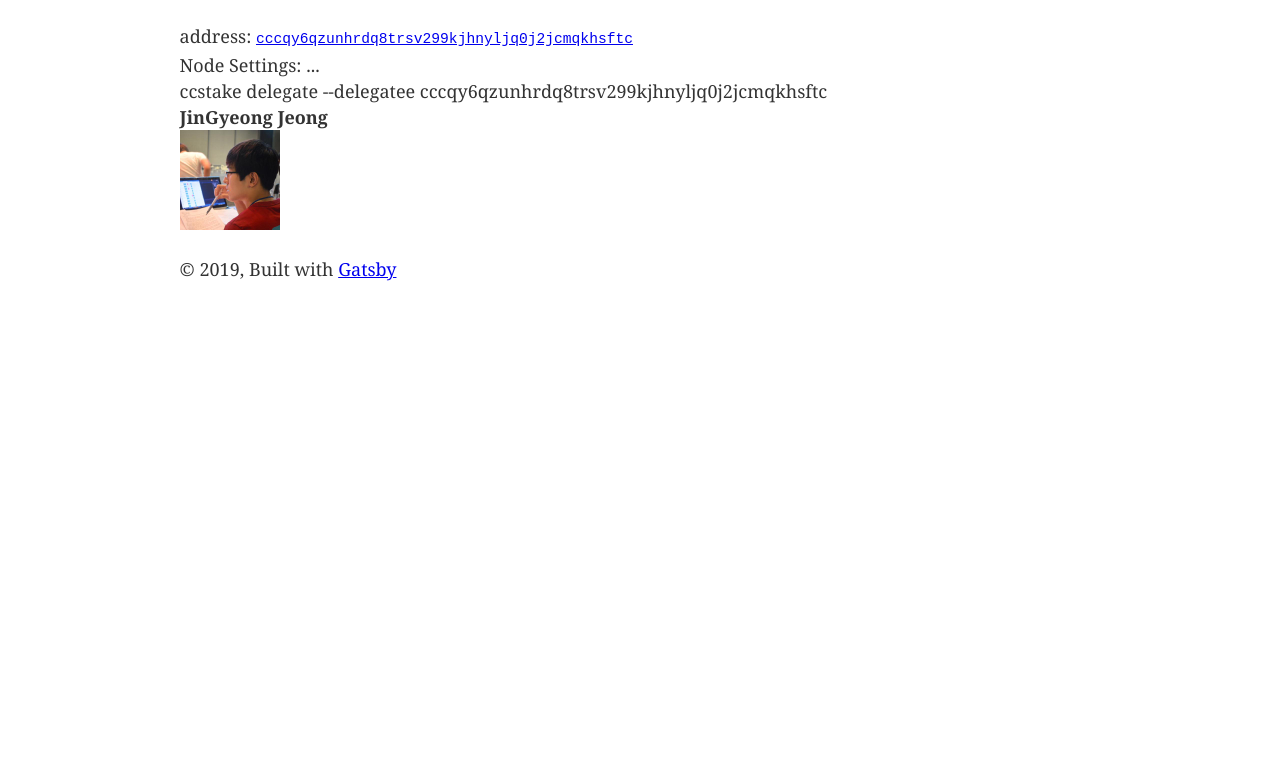
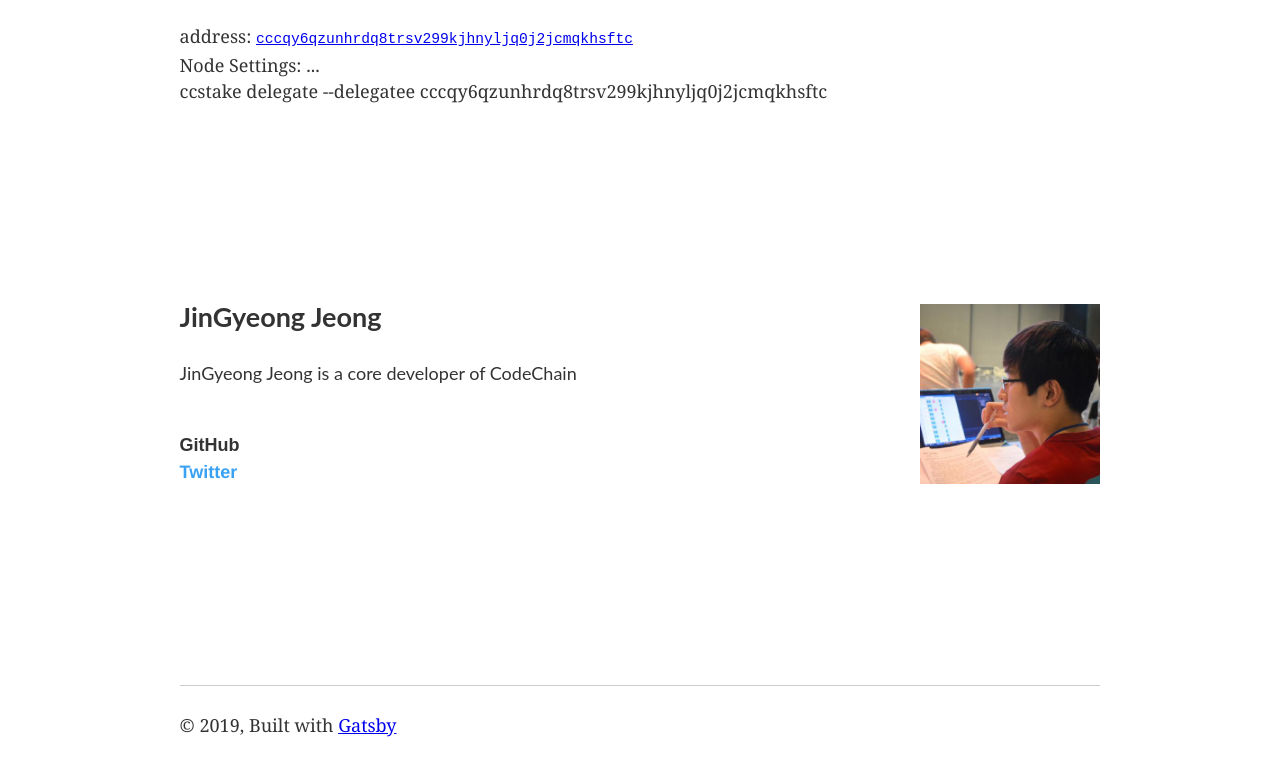
Before and after one commit to joojis/codechain-validator-page, a Gatsby site: page / in a window 1280 px wide. Shown: the part 100-864 px from the top of the page. Before the commit the page ends 800 px from the top, so only its background shows below. Built offline with nearby package versions, Linux system fonts and the light colour scheme; Gatsby itself is replaced by a stand-in of ours.

Commit message:
Improve the profile

```diff
--- /dev/null
+++ b/src/components/profile-joojis/index.js
@@ -0,0 +1,69 @@
+import React from "react"
+import styled from "styled-components"
+
+import Image from "./image"
+
+const ImageWrapper = styled.div`
+  width: 180px;
+  height: 180px;
+`
+
+const Lato = styled.div`
+  font-family: Lato;
+`
+
+const Name = styled.span`
+  font-weight: bold;
+  font-size: 1.5rem;
+`
+
+const RowSpaceBetween = styled.div`
+  display: flex;
+  flex-direction: row;
+  justify-content: space-between;
+`
+
+const GitHubLink = styled.a`
+  &:hover {
+    color: #666;
+  }
+  color: #333;
+  font-family: sans-serif;
+  font-weight: bold;
+  text-decoration: none;
+`
+
+const TwitterLink = styled.a`
+  &:hover {
+    color: #58c1ff;
+  }
+  color: #38a1f3;
+  font-family: Helvetica;
+  font-weight: bold;
+  text-decoration: none;
+`
+
+const Profile = () => {
+  const name = "JinGyeong Jeong"
+  const description = "JinGyeong Jeong is a core developer of CodeChain"
+  const githubLink = "https://github.com/joojis/"
+  const twitterLink = "https://twitter.com/jjgjoojis"
+  return (
+    <RowSpaceBetween>
+      <Lato>
+        <Name>{name}</Name>
+        <p style={{ marginTop: "1.5rem", marginBottom: "2.5rem" }}>
+          {description}
+        </p>
+        <GitHubLink href={githubLink}>GitHub</GitHubLink>
+        <br />
+        <TwitterLink href={twitterLink}>Twitter</TwitterLink>
+      </Lato>
+      <ImageWrapper>
+        <Image />
+      </ImageWrapper>
+    </RowSpaceBetween>
+  )
+}
+
+export default Profile
--- a/src/components/profile.js
+++ /dev/null
@@ -1,10 +0,0 @@
-import React from "react"
-
-const Profile = ({ name, image }) => (
-  <>
-    <b>{name}</b>
-    {image}
-  </>
-)
-
-export default Profile
--- a/src/pages/index.js
+++ b/src/pages/index.js
@@ -1,24 +1,18 @@
 import React from "react"
 
 import Layout from "../components/layout"
-import Image from "../components/image"
 import SEO from "../components/seo"
-import Profile from "../components/profile"
+import Profile from "../components/profile-joojis"
 import Validator from "../components/validator"
 
 const IndexPage = () => (
   <Layout>
     <SEO title="jNode the CodeChain validator service" />
     <Validator />
-    <Profile
-      name="JinGyeong Jeong"
-      description=""
-      image={
-        <div style={{ maxWidth: `100px`, marginBottom: `1.45rem` }}>
-          <Image />
-        </div>
-      }
-    />
+    <div style={{ height: 200 }}></div>
+    <Profile />
+    <div style={{ height: 200 }}></div>
+    <hr />
   </Layout>
 )
 
```
Also changed, not shown: src/components/profile-joojis/image.js (renamed from src/components/image.js).
